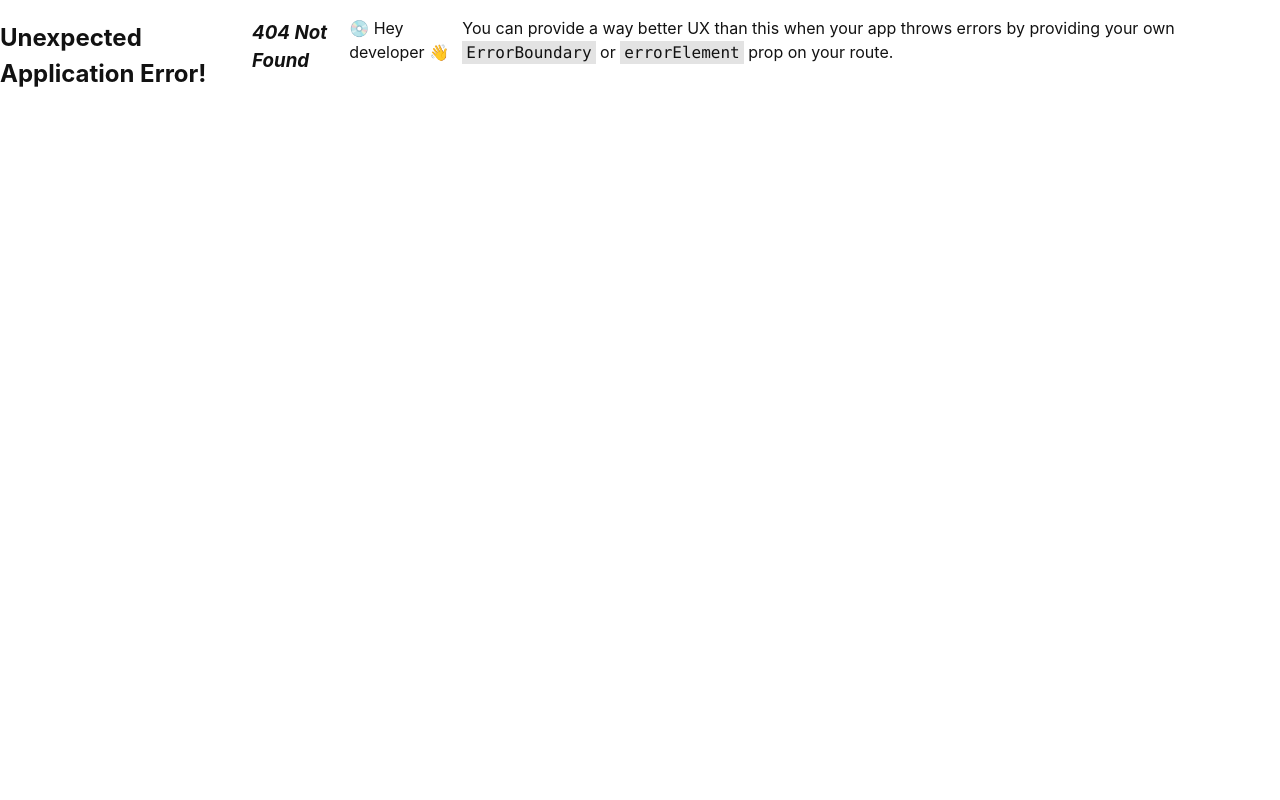
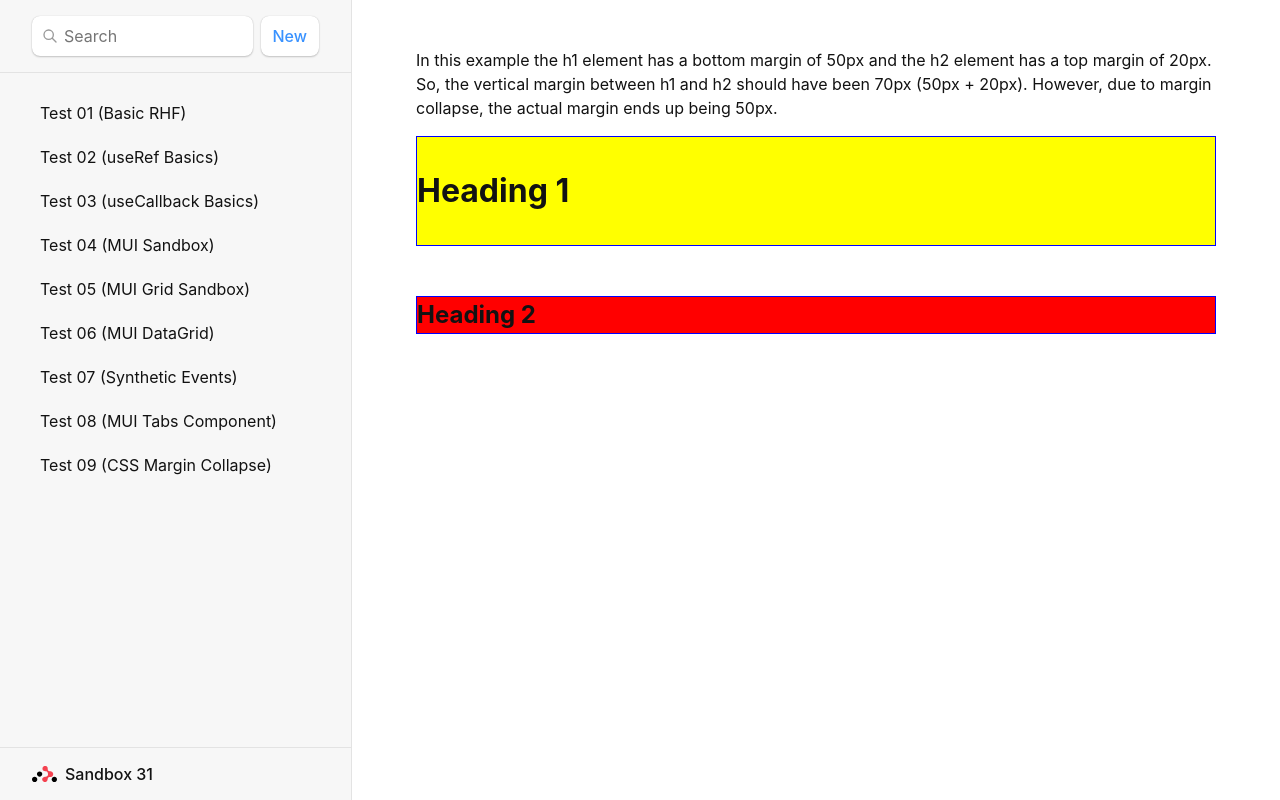
Before and after one commit to jdana111/sb31_gen_sandbox, a React (Vite) app: page /Test09 in a window 1280 px wide. Before the commit this address had no page. Built offline with nearby package versions, Linux system fonts and the light colour scheme; a web font is replaced by a local one.

Commit message:
Add Test09, CSS Margin Collapse

```diff
--- a/src/main.tsx
+++ b/src/main.tsx
@@ -18,6 +18,7 @@ import Test05 from './routes/Test05';
 import Test06 from './routes/Test06';
 import Test07 from './routes/Test07';
 import Test08 from './routes/Test08';
+import Test09 from './routes/Test09';
 
 const router = createBrowserRouter([
   {
@@ -56,6 +57,10 @@ const router = createBrowserRouter([
         path: "Test08/",
         element: <Test08 />,
       },
+      {
+        path: "Test09/",
+        element: <Test09 />,
+      },
     ],
   },
 ]);
--- /dev/null
+++ b/src/routes/Test09.tsx
@@ -0,0 +1,34 @@
+// Test09 (CSS Margin Collapse)
+// Source: ChatGPT
+import React from 'react';
+
+const SandboxComponent: React.FC = () => {
+  return (
+    <div>
+      <p>
+        In this example the h1 element has a bottom margin of 50px and the h2 element has a top margin of 20px.
+        So, the vertical margin between h1 and h2 should have been 70px (50px + 20px).
+        However, due to margin collapse, the actual margin ends up being 50px.
+      </p>
+
+      <h1 style={{
+        margin: '0 0 50px 0',
+        padding: '30px 0',
+        border: 'solid 1px blue',
+        backgroundColor: 'yellow'
+      }}>
+        Heading 1
+      </h1>
+
+      <h2 style={{
+        margin: '20px 0 0 0',
+        border: 'solid 1px blue',
+        backgroundColor: 'red'
+      }}>
+        Heading 2
+      </h2>
+    </div>
+  );
+};
+
+export default SandboxComponent;
--- a/src/routes/root.tsx
+++ b/src/routes/root.tsx
@@ -54,6 +54,9 @@ export default function Root() {
             <li>
               <a href={`/Test08`}>Test 08 (MUI Tabs Component)</a>
             </li>
+            <li>
+              <a href={`/Test09`}>Test 09 (CSS Margin Collapse)</a>
+            </li>
           </ul>
         </nav>
       </div>
```
